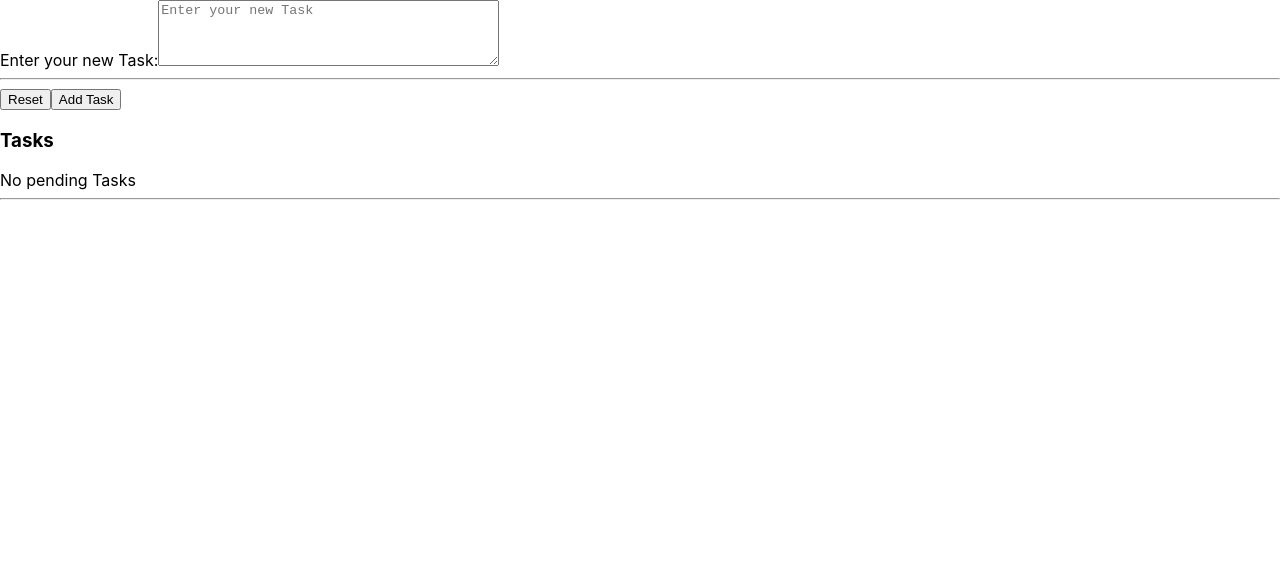
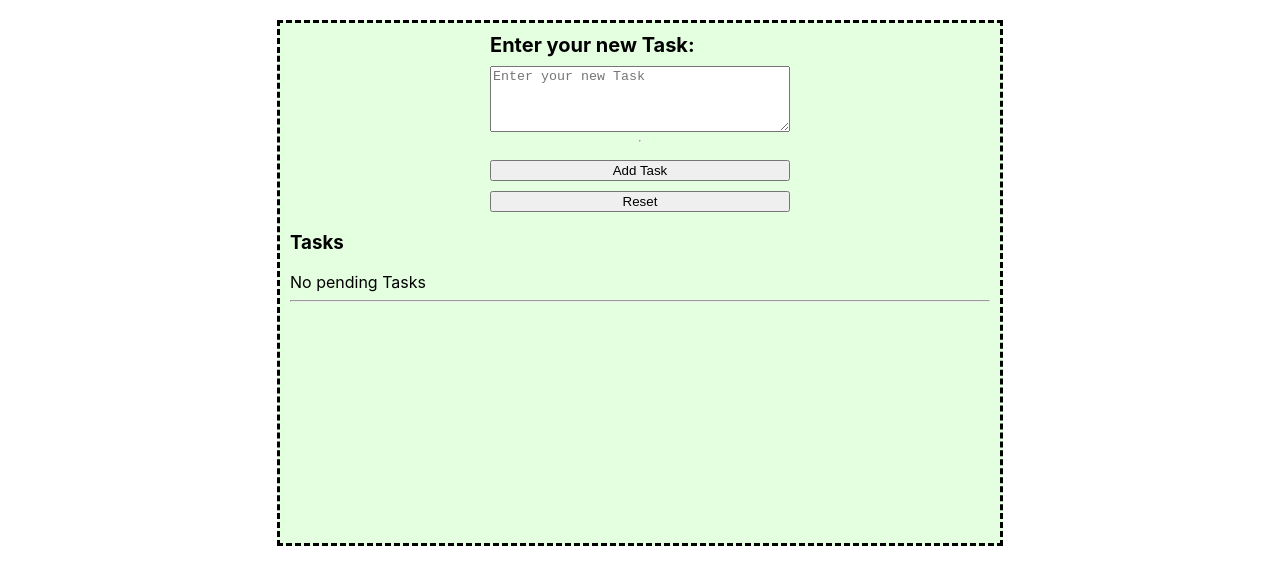
Before and after one commit to medslt/todo-list, a React (Create React App) app: page / in a window 1280 px wide. Shown: the top 584 px of the page. Built offline with nearby package versions, Linux system fonts and the light colour scheme.

Commit message:
improve style

```diff
--- /dev/null
+++ b/src/components/App.module.css
@@ -0,0 +1,12 @@
+.app{
+    display: flex;
+    flex-direction: column;
+    width: 600px;
+    margin: 20px auto;
+    border: black dashed 3px;
+    padding: 10px;
+    width: 700px;
+    height: 500px;
+    background-color:  rgb(25 251 0 / 12%);
+
+}
--- a/src/components/App.tsx
+++ b/src/components/App.tsx
@@ -1,19 +1,7 @@
 import { useState } from 'react';
 import TodoList, {TaskTypes, TaskType} from './TodoList'
 import CreateTask from './CreateTask'
-
-const Tasks = [{
-  id: 't1',
-  description: 'ttoo',
-  type: TaskTypes.PENDING
-},
-{
-  id: 't2',
-  description: 'tt44',
-  type: TaskTypes.COMPLETED
-}]
-
-
+import style from './App.module.css'
 
 function App() {
   const [tasks, setTasks] = useState<TaskType[]>([])
@@ -40,7 +28,7 @@ function App() {
      setTasks(newTasks)
   }
   return (
-    <div>
+    <div className={style.app}>
       <CreateTask handleCreateTask={handleCreateTask}/>
       <TodoList tasks={tasks} updateTaskType={updateTaskType}/>
     </div>
--- /dev/null
+++ b/src/components/CreateTask.module.css
@@ -0,0 +1,19 @@
+.form {
+    display: flex;
+    flex-direction: column;
+    width: 300px;
+    margin: 0 auto;
+}
+
+.action{
+    margin-top: 10px;
+
+}
+
+.create {
+    display: flex;
+    flex-direction: column;
+    gap: 9px;
+    font-size: 20px;
+    font-weight: bold;
+}
--- a/src/components/CreateTask.tsx
+++ b/src/components/CreateTask.tsx
@@ -1,4 +1,5 @@
 
+import style from './CreateTask.module.css'
 
 type CreateTaskProps = {
     handleCreateTask: (description: string) => void
@@ -24,8 +25,8 @@ const CreateTask = ({handleCreateTask}: CreateTaskProps) => {
 
     return (
         <div>
-        <form method="post" onSubmit={handleSubmit}>
-          <label>
+          <form className={style.form} method="post" onSubmit={handleSubmit}>
+              <label className={style.create}>
                  Enter your new Task:
                 <textarea
                   name="description"
@@ -35,8 +36,8 @@ const CreateTask = ({handleCreateTask}: CreateTaskProps) => {
                 />
               </label>
             <hr />
-          <button type="reset">Reset</button>
-          <button type="submit">Add Task</button>
+            <button className={style.action} type="submit">Add Task</button>
+            <button  className={style.action} type="reset">Reset</button>
           </form>
       </div>
     )
--- /dev/null
+++ b/src/components/TodoList.module.css
@@ -0,0 +1,3 @@
+.completed{
+    text-decoration: line-through
+}
--- a/src/components/TodoList.tsx
+++ b/src/components/TodoList.tsx
@@ -1,3 +1,5 @@
+import React from 'react';
+import style from './TodoList.module.css'
 
 export enum TaskTypes {
     COMPLETED='completed',
@@ -9,6 +11,7 @@ export type TaskType = {
     description: string,
     type: TaskTypes
 }
+
 
 type TodoListProps = {
     tasks: TaskType[],
@@ -29,12 +32,17 @@ const Task = ({task, updateTaskType}: TaskProps) => {
 
             updateTaskType(newTaskType, task.id)
     }
+
     return (
-        <div key={task.id} style={{textDecoration: 'line-through'}} data-testid="task">
-            <input type="checkbox" checked={isCompleted}  onChange={handleTaskCheckbox} id={task.id} /> <label htmlFor={task.id}>{task.description} </label>
+        <div key={task.id}  className={isCompleted? style.completed : ''} data-testid="task">
+            <label htmlFor={task.id}>
+                <input type="checkbox" checked={isCompleted}  onChange={handleTaskCheckbox} id={task.id} />
+                {task.description}
+            </label>
          </div>
     )
 }
+
 const TodoList = ({tasks, updateTaskType}: TodoListProps) => {
     const pendingTasks: JSX.Element[] = []
     const completedTasks: JSX.Element[] = []
```
Lines whose indentation alone changed are shown as unchanged.
